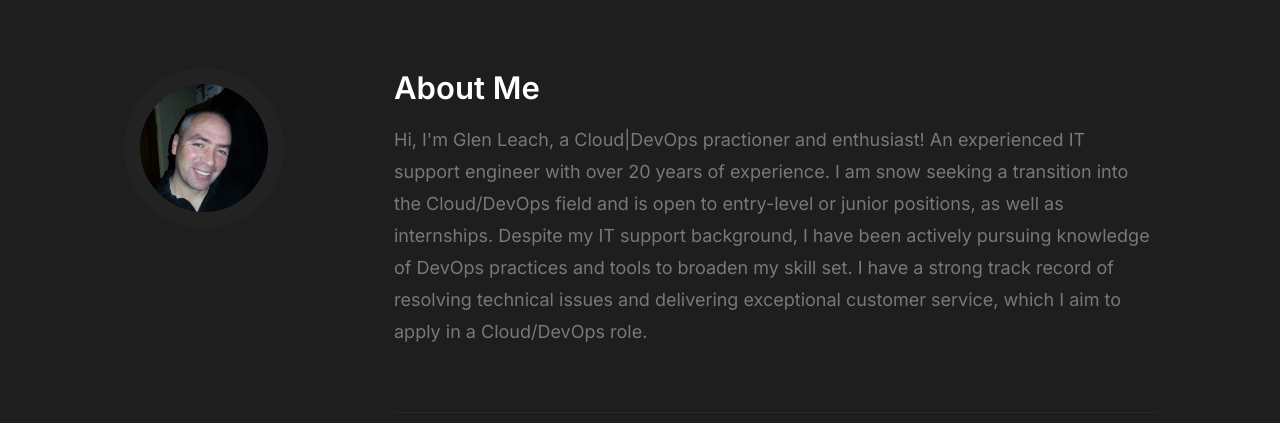
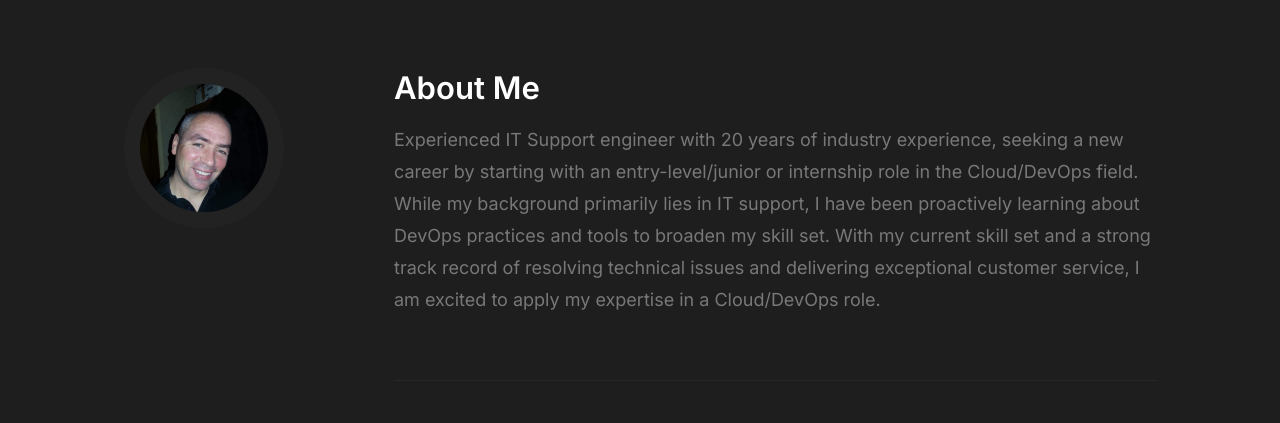
Before and after one commit to glenleach/aws-cloud-resume-challenge, a plain HTML site: page website/index.html in a window 1280 px wide. Shown: the part 940-1363 px from the top of the page. Drawn offline with nearby package versions, Linux system fonts and the light colour scheme; no server answers.

Commit message:
update index

```diff
--- a/website/index.html
+++ b/website/index.html
@@ -122,10 +122,10 @@
             <div class="column large-9 tab-12 s-about__content">
                 <h3>About Me</h3>
                 <p>
-                 Hi, I'm Glen Leach, a Cloud|DevOps practioner and enthusiast!
-                 An experienced IT support engineer with over 20 years of experience. I am snow seeking a transition into the Cloud/DevOps field and is open to entry-level or junior positions, as well as internships.
-                 Despite my IT support background, I have been actively pursuing knowledge of DevOps practices and tools to broaden my skill set. I have a strong track record of resolving technical issues and delivering exceptional customer service,
-                 which I aim to apply in a Cloud/DevOps role.
+                    Experienced IT Support engineer with 20 years of industry experience, seeking a new career by starting with an entry-level/junior or internship role in the Cloud/DevOps field. While my background primarily lies in IT support,
+                    I have been proactively learning about DevOps practices and tools to broaden my skill set. With my current skill set and a strong track record of resolving technical issues and delivering exceptional customer service,
+                    I am excited to apply my expertise in a Cloud/DevOps role.
+
                 </p>
 
                 <hr>
```
